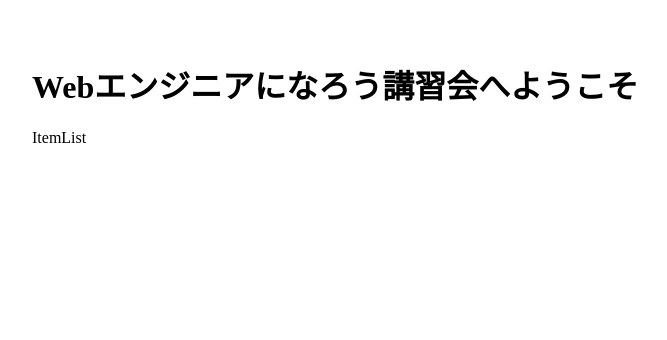
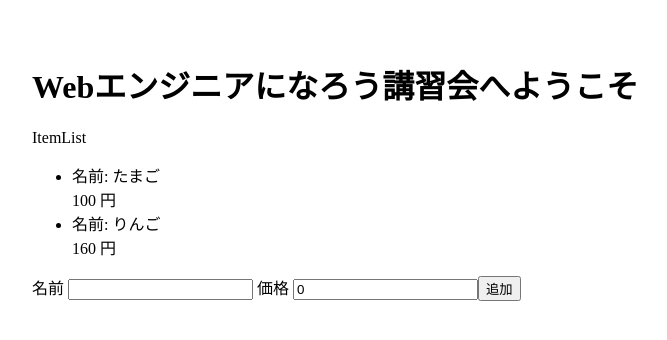
Before and after one commit to huuuuman1122/naro-template-frontend, a Vue app: page / in a window 1280 px wide. Shown: the top 340 px of the page, without its empty margins (8-675 px from the left). Built offline with nearby package versions, Linux system fonts and the light colour scheme; the HTML template or start-up script is replaced by a standard one.

Commit message:
feat: added feature to ItemList.vue; the feature makes it possible fo users to add thire Items to the List.

```diff
--- a/src/components/ItemList.vue
+++ b/src/components/ItemList.vue
@@ -1,7 +1,44 @@
-<script setup lang="ts"></script>
+<script setup lang="ts">
+  import { ref } from 'vue'
+
+  interface Item {
+    name: string
+    price: number
+  }
+
+  const items = ref<Item[]>([
+  { name: 'たまご', price: 100 },
+  { name: 'りんご', price: 160 },
+])
+const newItemName = ref('')
+const newItemPrice = ref(0)
+
+const addItem = () => {
+  items.value.push({ name: newItemName.value, price: newItemPrice.value })
+}
+
+</script>
+
 
 <template>
   <div>ItemList</div>
+   <ul>
+      <li v-for="item in items" :key="item.name">
+        <div>名前: {{ item.name }}</div>
+        <div>{{ item.price }} 円</div>
+      </li>
+    </ul>
+       <div>
+      <label>
+        名前
+        <input v-model="newItemName" type="text" />
+      </label>
+      <label>
+        価格
+        <input v-model="newItemPrice" type="number" />
+      </label>
+      <button @click="addItem">追加</button>
+    </div>
 </template>
 
 <style></style>
```
